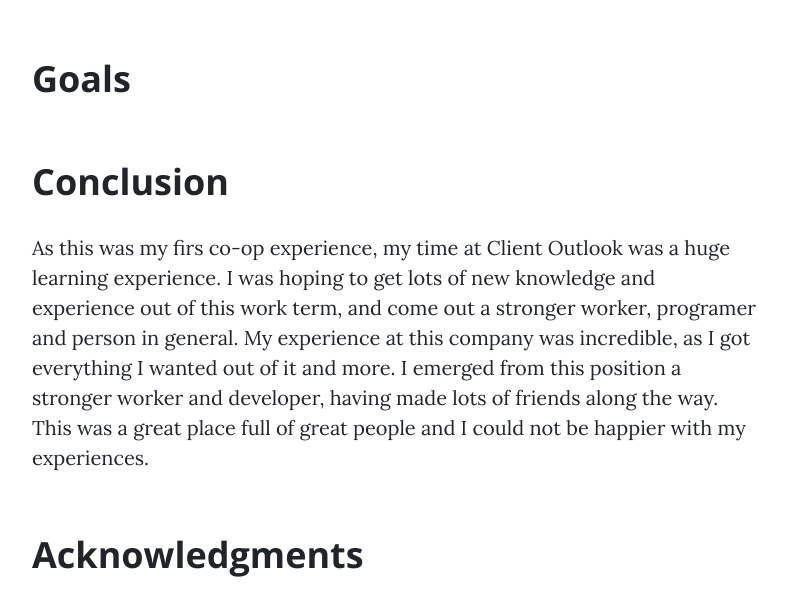
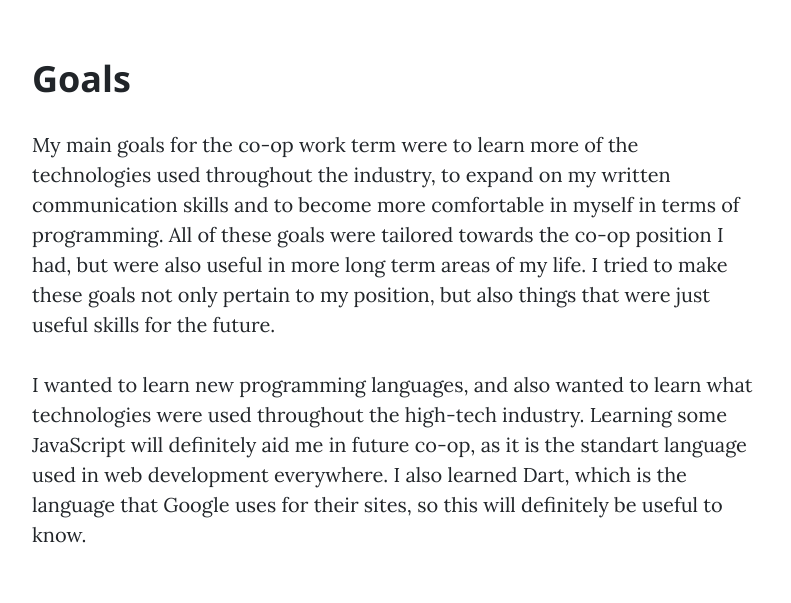
Before and after one commit to NoahBraam/NoahBraam.github.io, a website: page clientoutlook.html in a window 1280 px wide. Shown: the part 3528-4131 px from the top of the page, without its empty margins (243-1034 px from the left). Drawn offline with nearby package versions, Linux system fonts and the light colour scheme.

Commit message:
initial goal section

```diff
--- a/clientoutlook.html
+++ b/clientoutlook.html
@@ -99,7 +99,9 @@
             <span class="caption text-muted">Our amazing workspace.</span>
 
             <h2 class="section-heading">Goals</h2>
-            <p></p>
+            <p>My main goals for the co-op work term were to learn more of the technologies used throughout the industry, to expand on my written communication skills and to become more comfortable in myself in terms of programming. All of these goals were tailored towards the co-op position I had, but were also useful in more long term areas of my life. I tried to make these goals not only pertain to my position, but also things that were just useful skills for the future.</p>
+
+            <p>I wanted to learn new programming languages, and also wanted to learn what technologies were used throughout the high-tech industry. Learning some JavaScript will definitely aid me in future co-op, as it is the standart language used in web development everywhere. I also learned Dart, which is the language that Google uses for their sites, so this will definitely be useful to know.</p>
 
             <h2 class="section-heading">Conclusion</h2>
             <p>As this was my firs co-op experience, my time at Client Outlook was a huge learning experience. I was hoping to get lots of new knowledge and experience out of this work term, and come out a stronger worker, programer and person in general. My experience at this company was incredible, as I got everything I wanted out of it and more. I emerged from this position a stronger worker and developer, having made lots of friends along the way. This was a great place full of great people and I could not be happier with my experiences.</p>
```
